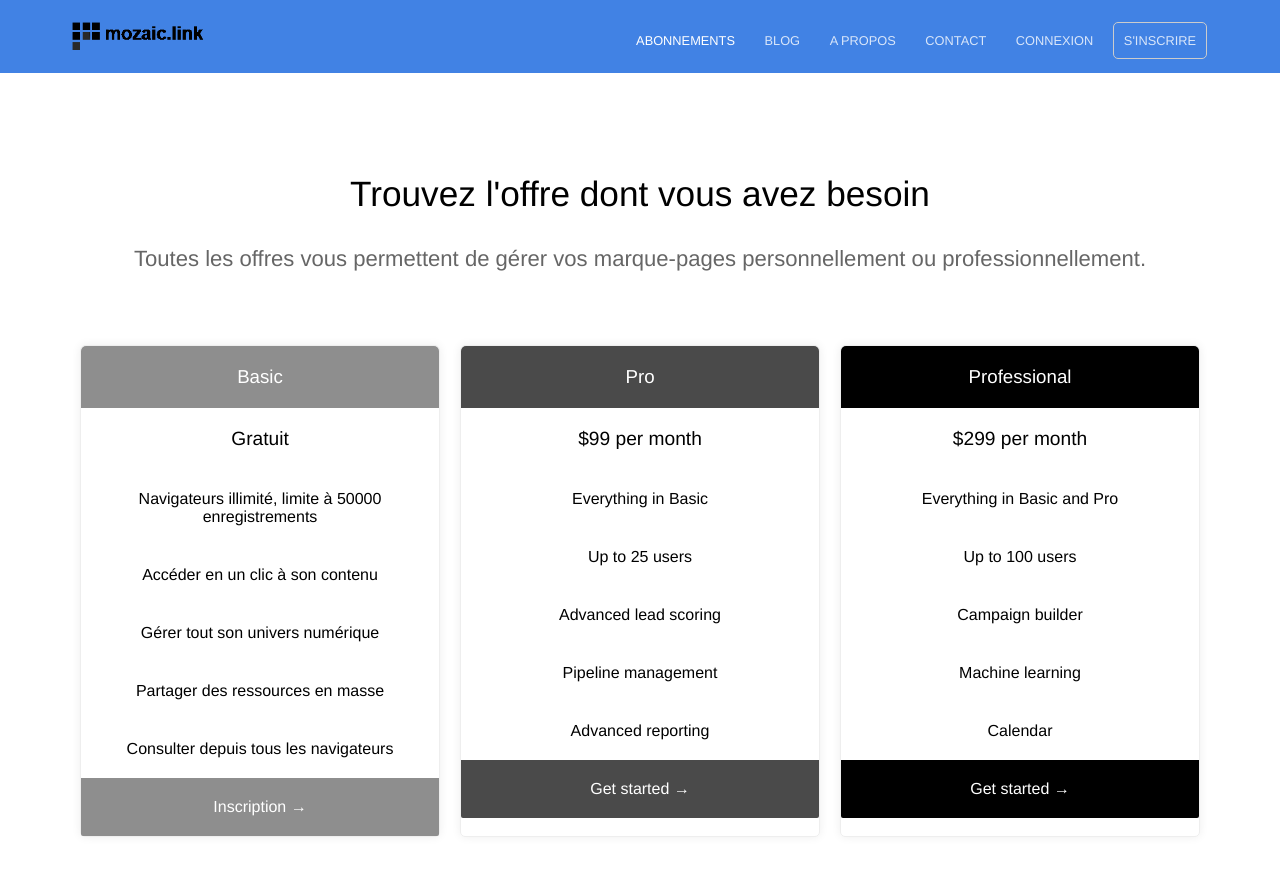
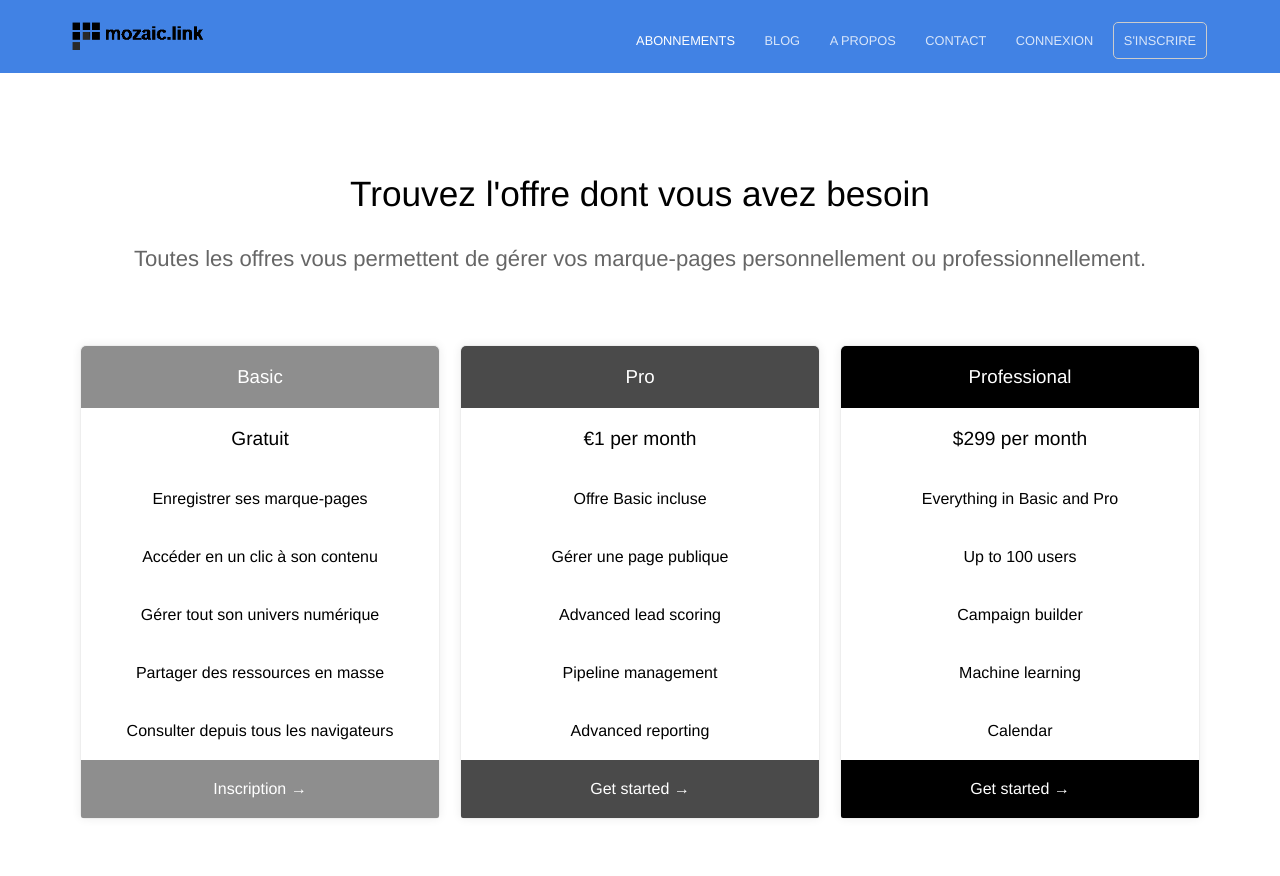
Before and after one commit to IamHenri/site-mozaic, a Jekyll site: the page built from pricing.html, in a window 1280 px wide and 900 px high. Shown: the top 876 px of the window. Built offline with Jekyll 4.4.1, drawn with Linux system fonts in a browser that asks for light colours.

Commit message:
Update pricing.html

```diff
--- a/pricing.html
+++ b/pricing.html
@@ -8,7 +8,7 @@ pricing_table:
     features:
       - text: Gratuit
         highlight: true
-      - text: Navigateurs illimité, limite à 50000 enregistrements
+      - text: Enregistrer ses marque-pages
         highlight: false
       - text: Accéder en un clic à son contenu
         highlight: false
@@ -24,11 +24,11 @@ pricing_table:
   - name: Pro
     color: "#4a4a4a"
     features:
-      - text: $99 per month
+      - text: €1 per month
         highlight: true
-      - text: Everything in Basic
+      - text: Offre Basic incluse
         highlight: false
-      - text: Up to 25 users
+      - text: Gérer une page publique
         highlight: false
       - text: Advanced lead scoring
         highlight: false
```
